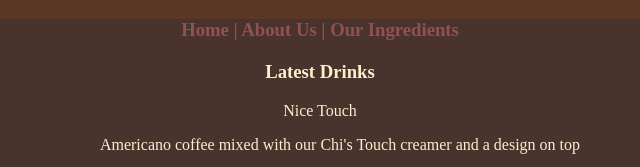
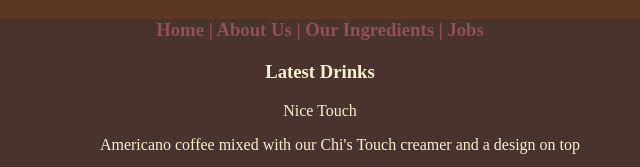
Before and after one commit to vosim1/itclass, a plain HTML site: page index.html in a window 1280 px wide. Shown: the part 232-399 px from the top of the page, 438-1078 px from the left. Drawn offline with Linux system fonts and the light colour scheme.

Commit message:
Update index.html

```diff
--- a/index.html
+++ b/index.html
@@ -10,13 +10,14 @@
 <div id="main">
 <center>
     <h1>
-       <a href="http://ccse.kennesaw.edu/it"> <img src="logo.png" class="solid" width="175" height="200"></img></a>
+        <a href="http://ccse.kennesaw.edu/it"> <img src="logo.png" class="solid" width="175" height="200"></img></a>
 		Chi's Shop
 	</h1>
 	<h3>
     <a href="index.html">Home | </a>
     <a href="AboutUs.html">About Us | </a>
-    <a href="Resources.html">Our Ingredients</a>
+    <a href="Resources.html">Our Ingredients | </a>
+	<a href="Course.html">Jobs</a>
     <h2>
 	</h3>
 	<h3>
```
